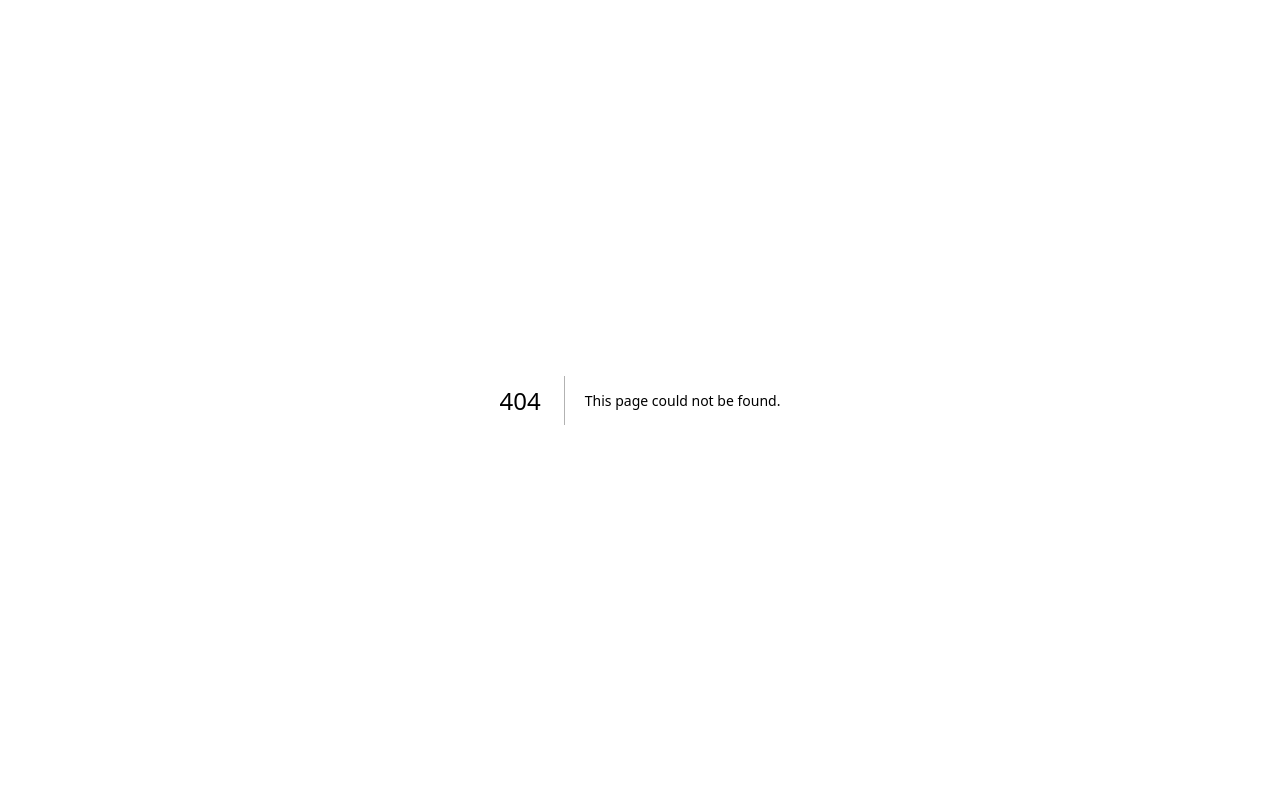
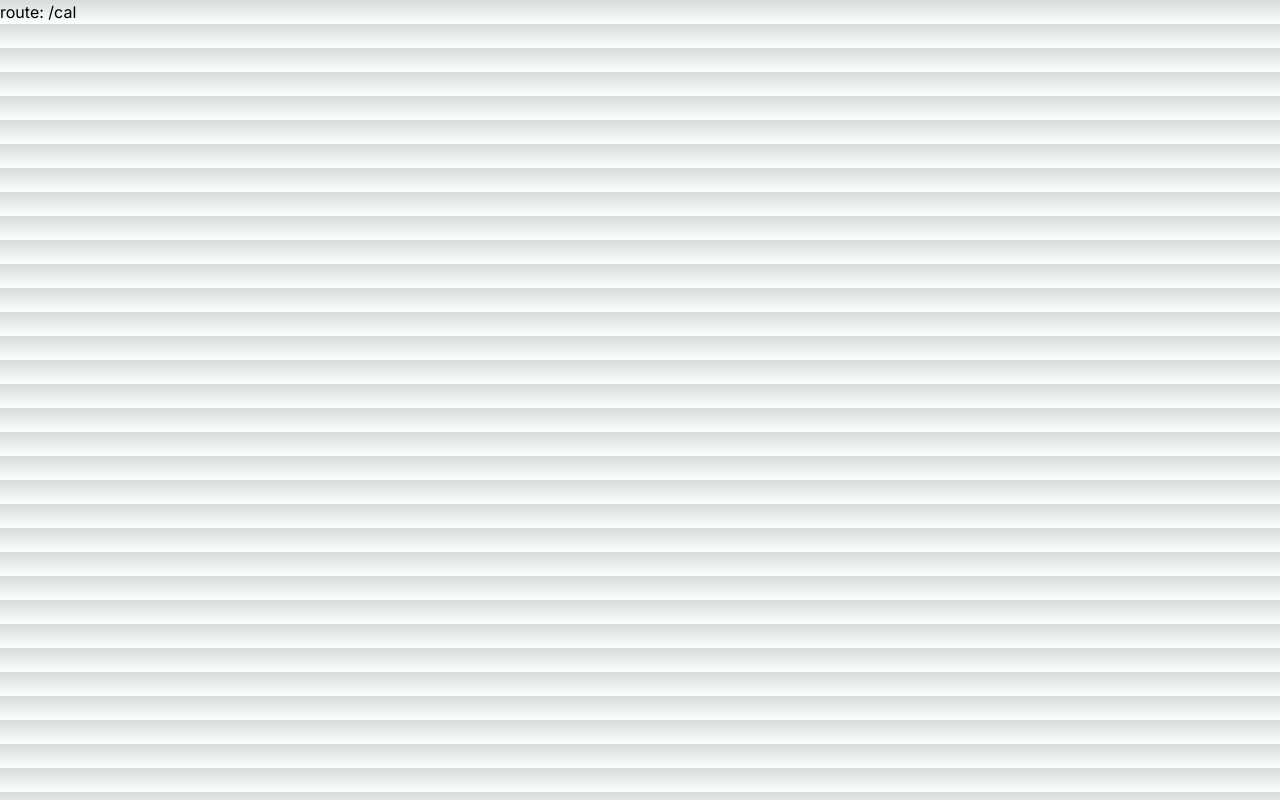
Before and after one commit to qodot/lifecalendar-web, a Next.js app: page /cal in a window 1280 px wide. Before the commit this address had no page. Built offline with nearby package versions, Linux system fonts and the light colour scheme.

Commit message:
/cal route 추가

```diff
--- /dev/null
+++ b/app/cal/page.tsx
@@ -0,0 +1,3 @@
+export default function Page() {
+  return <h1>route: /cal</h1>
+}
```
